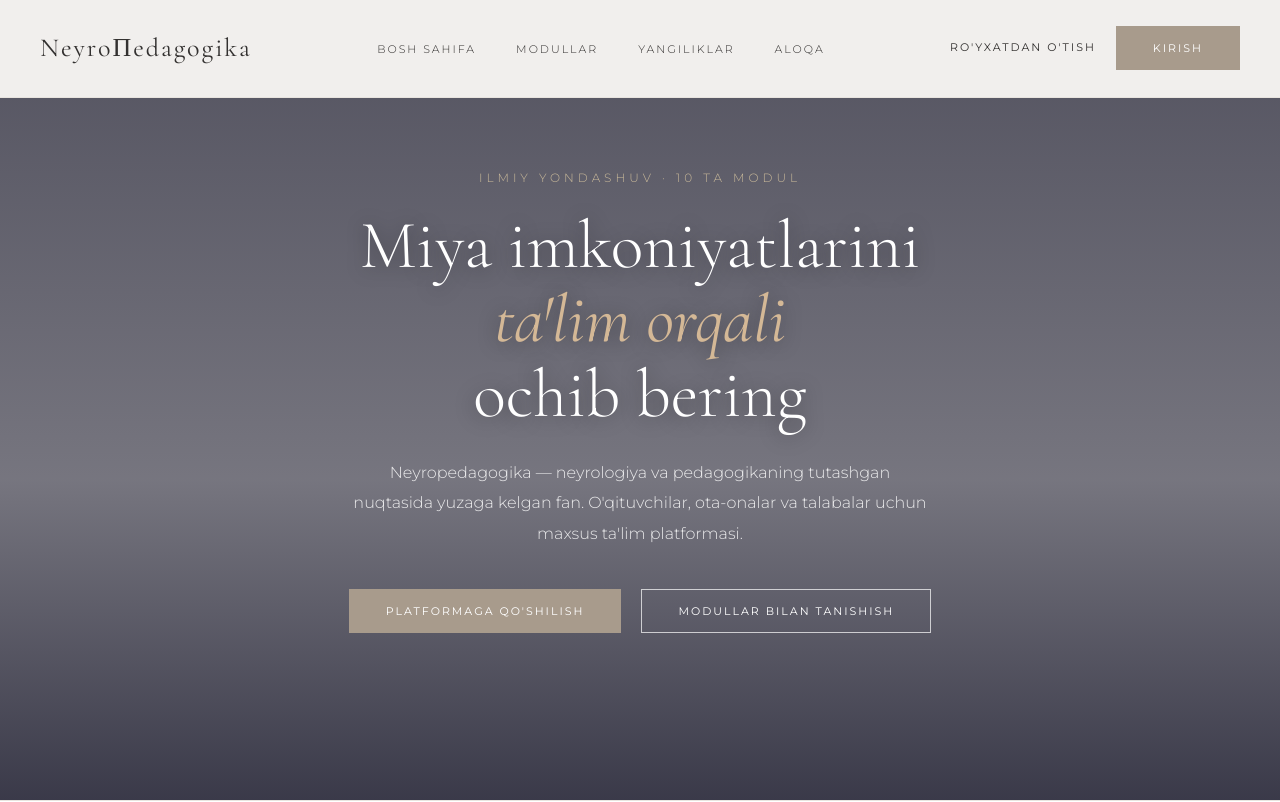
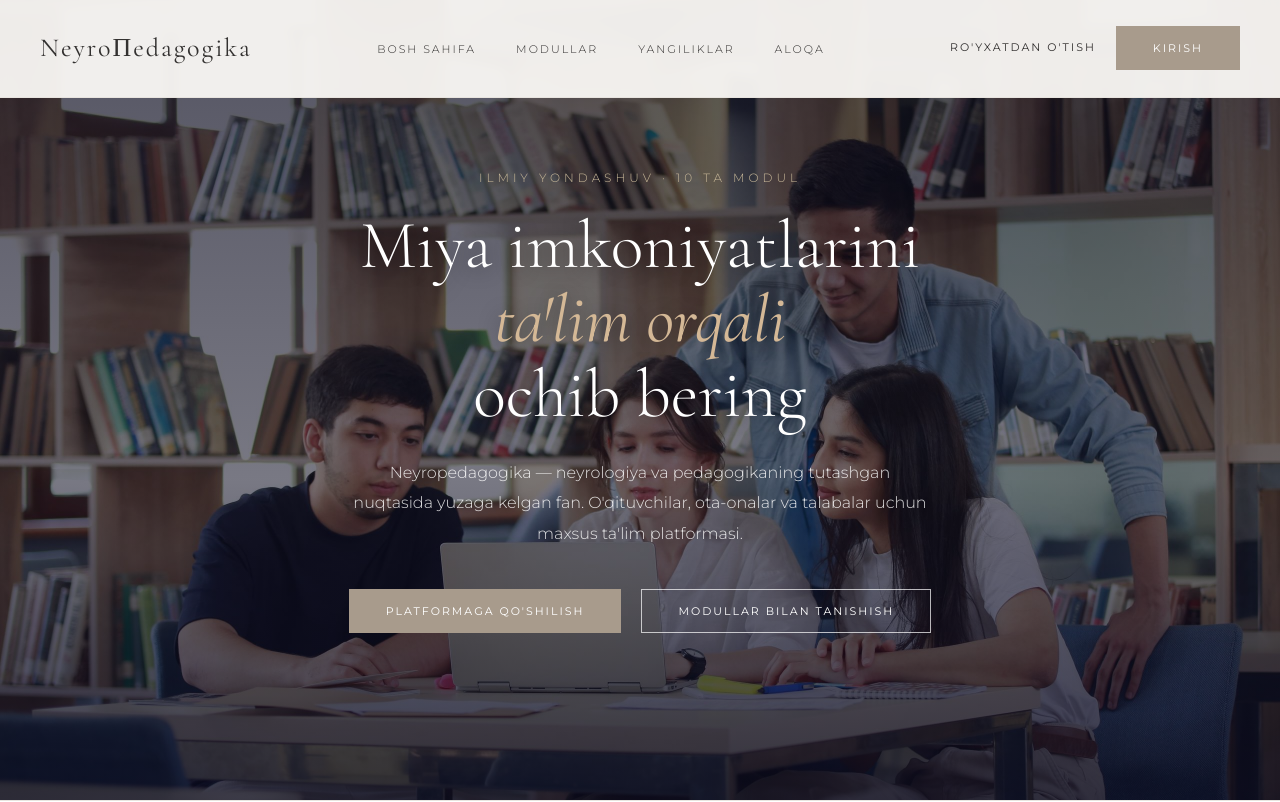
Before and after one commit to Creator4848/Neuropedagogika, a plain HTML site: page index.html in a window 1280 px wide. Shown: the top 802 px of the page. Drawn offline with nearby package versions, Linux system fonts and the light colour scheme.

Commit message:
Fix fon.jpg path to root directory

```diff
--- a/style.css
+++ b/style.css
@@ -65,7 +65,7 @@ button { cursor: pointer; border: none; outline: none; background: none; font-fa
 
 /* Hero Section - Parallax/Elegant */
 .hero { display: flex; align-items: center; justify-content: center; min-height: 100vh; position: relative; text-align: center; margin-top: -80px; padding: 0 20px; }
-.hero-bg { position: absolute; inset: 0; background: url('./assets/fon.jpg') center/cover no-repeat; z-index: 0; }
+.hero-bg { position: absolute; inset: 0; background: url('./fon.jpg') center/cover no-repeat; z-index: 0; }
 .hero-overlay { position: absolute; inset: 0; background: linear-gradient(to bottom, rgba(10,10,30,0.7) 0%, rgba(10,10,30,0.55) 60%, rgba(10,10,30,0.8) 100%); z-index: 1; }
 .hero-content { max-width: 800px; z-index: 2; position: relative; }
 .hero-badge { display: block; font-size: 12px; text-transform: uppercase; letter-spacing: 4px; color: #c9b99a; margin-bottom: 20px; }
```
